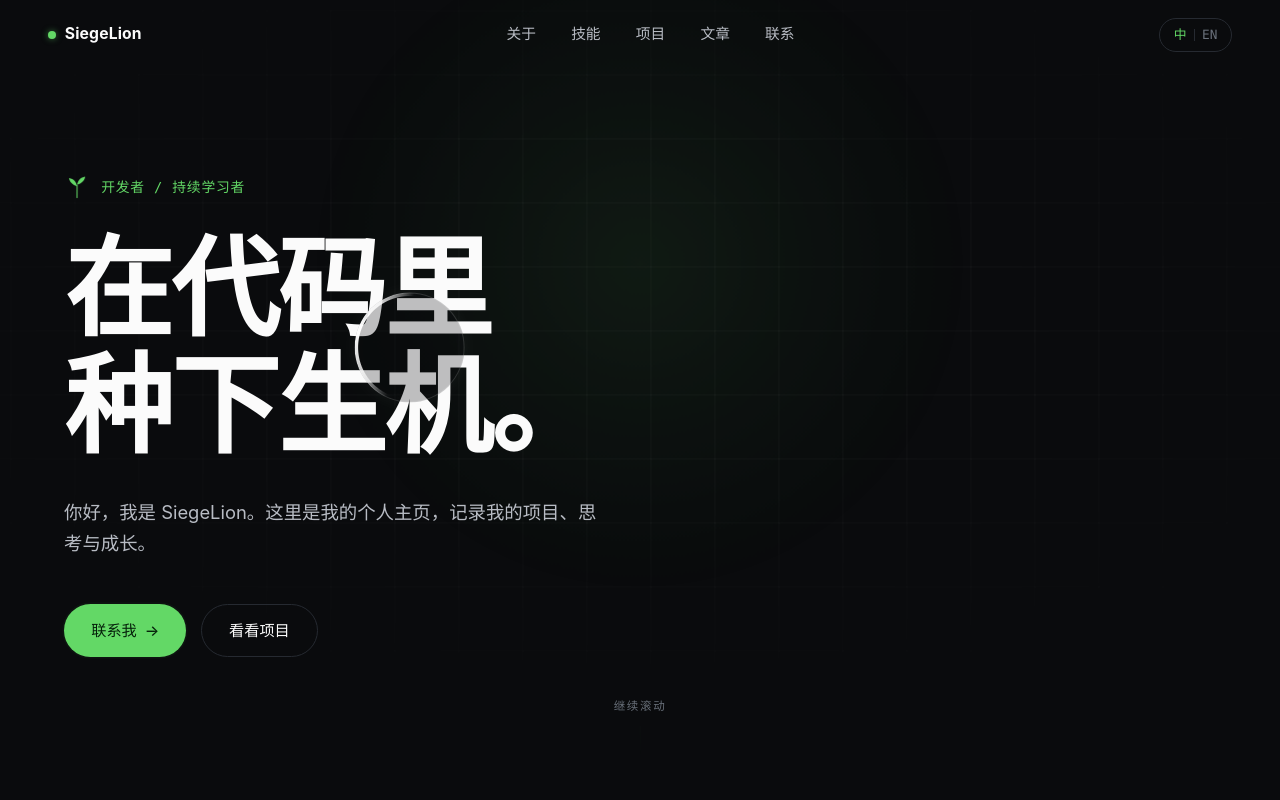
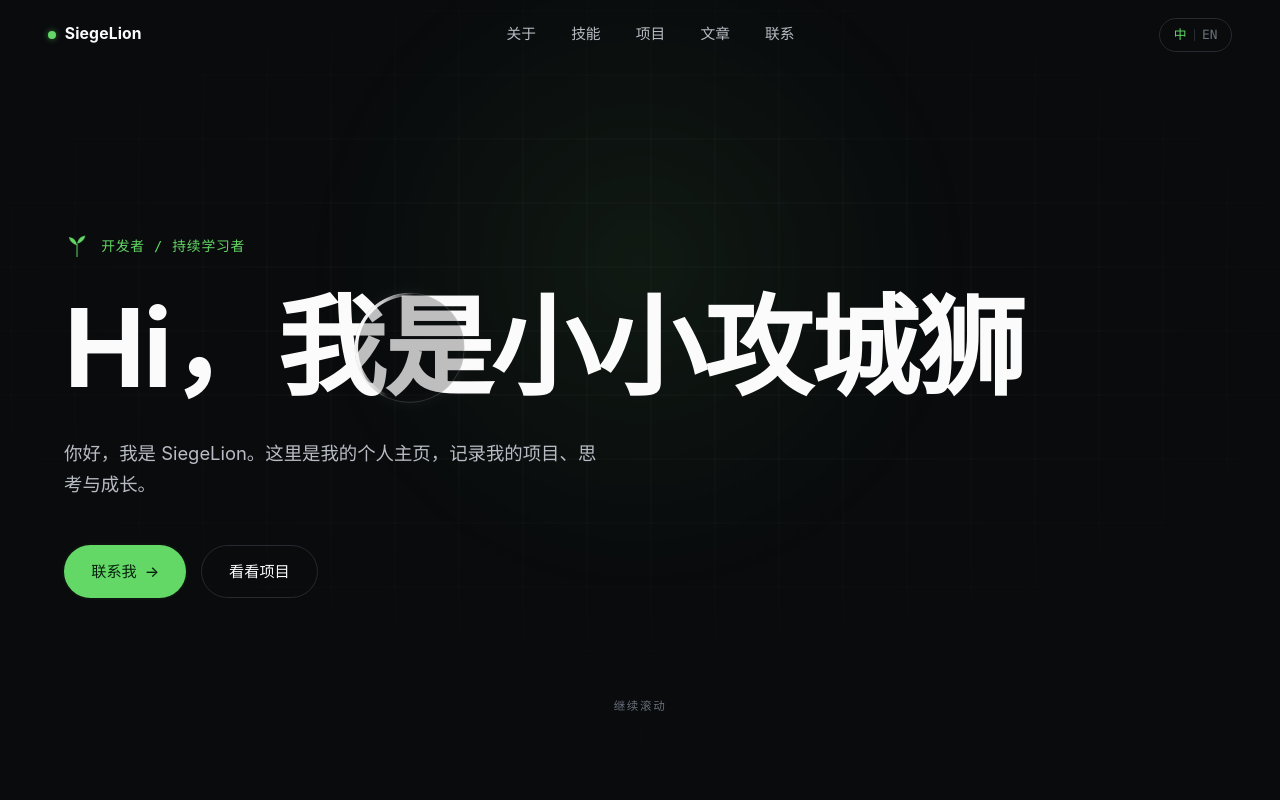
Before and after one commit to SiegeLionDCM/SiegeLionDCM.github.io, a React (Vite) app: page / in a window 1280 px wide. Shown: the top 800 px of the page. Built offline with nearby package versions, Linux system fonts and the light colour scheme.

Commit message:
content: update hero headline to Hi，我是小小攻城狮

```diff
--- a/src/content.ts
+++ b/src/content.ts
@@ -22,8 +22,8 @@ export const profile = {
   githubUser: 'SiegeLionDCM',
   // 页首大标题下方的身份描述
   role: t('开发者 / 持续学习者', 'Developer / Lifelong Learner'),
-  // 一句话签名，显示在大标题里（支持换行用 \n）
-  headline: t('在代码里\n种下生机。', 'Planting life\nin lines of code.'),
+  // 页首大标题（支持换行用 \n）
+  headline: t('Hi，我是小小攻城狮', "Hi, I'm SiegeLion"),
   // 页首副标题
   tagline: t(
     '你好，我是 SiegeLion。这里是我的个人主页，记录我的项目、思考与成长。',
```
